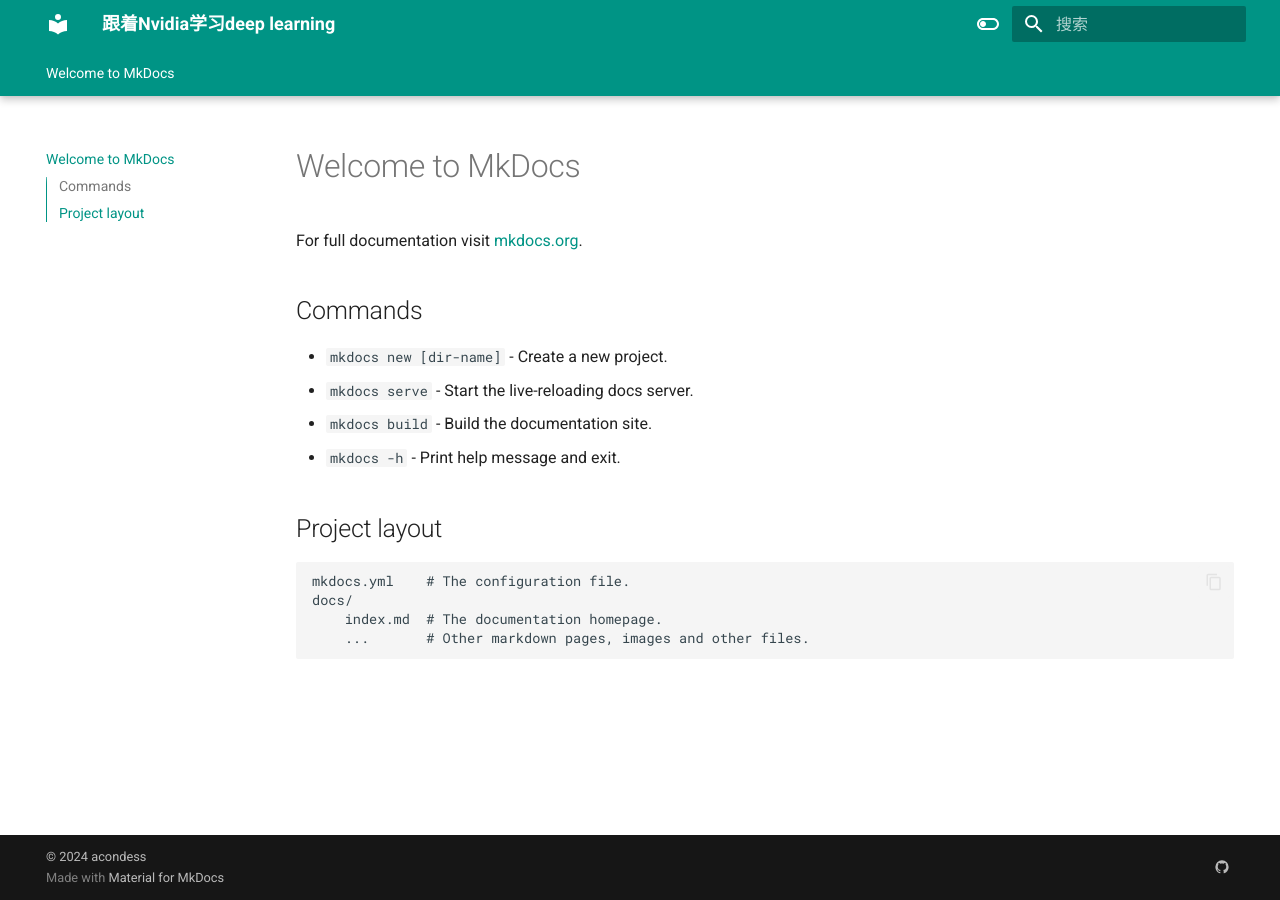
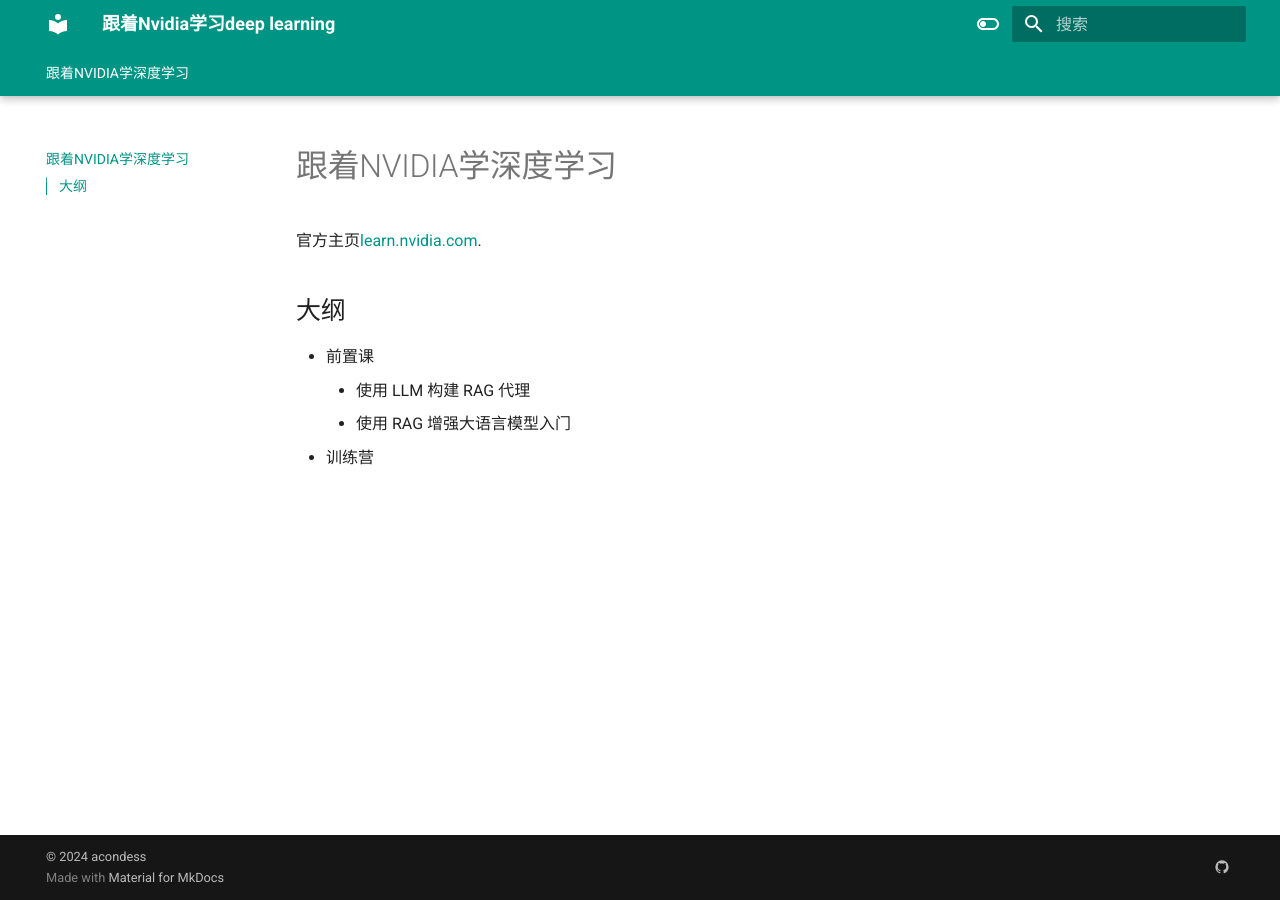
Before and after one commit to acondess/Learn_nvidia_dli, an MkDocs documentation site: the page built from docs/index.md, in a window 1280 px wide. Built offline with MkDocs 1.6.1 and Material for MkDocs 9.7.7, drawn with Linux system fonts in a browser that asks for light colours.

Commit message:
abstract

```diff
--- a/docs/index.md
+++ b/docs/index.md
@@ -1,17 +1,10 @@
-# Welcome to MkDocs
+# 跟着NVIDIA学深度学习
 
-For full documentation visit [mkdocs.org](https://www.mkdocs.org).
+官方主页[learn.nvidia.com](https://learn.nvidia.com/).
 
-## Commands
+## 大纲
 
-* `mkdocs new [dir-name]` - Create a new project.
-* `mkdocs serve` - Start the live-reloading docs server.
-* `mkdocs build` - Build the documentation site.
-* `mkdocs -h` - Print help message and exit.
-
-## Project layout
-
-    mkdocs.yml    # The configuration file.
-    docs/
-        index.md  # The documentation homepage.
-        ...       # Other markdown pages, images and other files.
+* 前置课
+    * 使用 LLM 构建 RAG 代理
+    * 使用 RAG 增强大语言模型入门
+* 训练营
```
Also changed, not shown: 1 other file.
